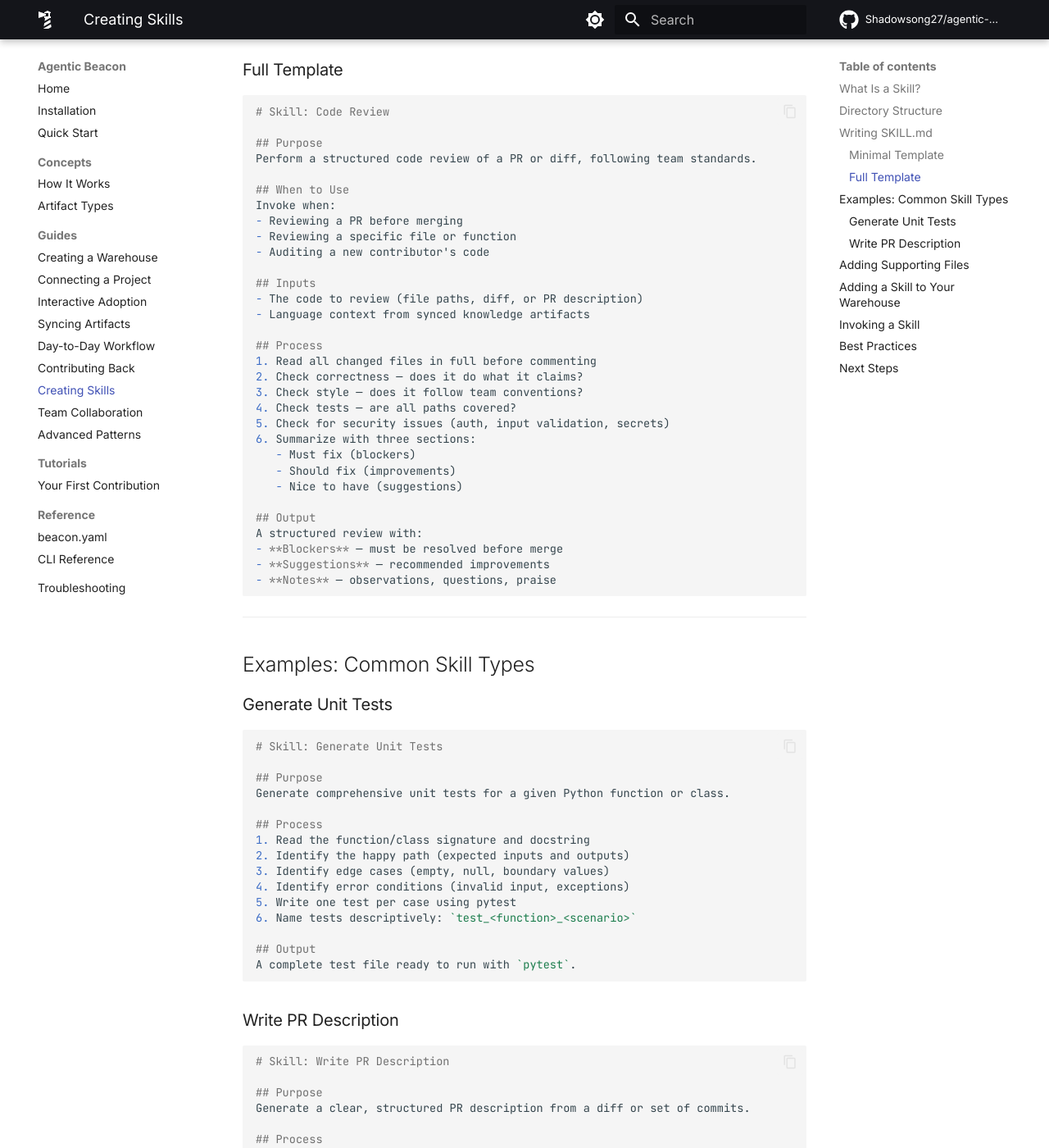
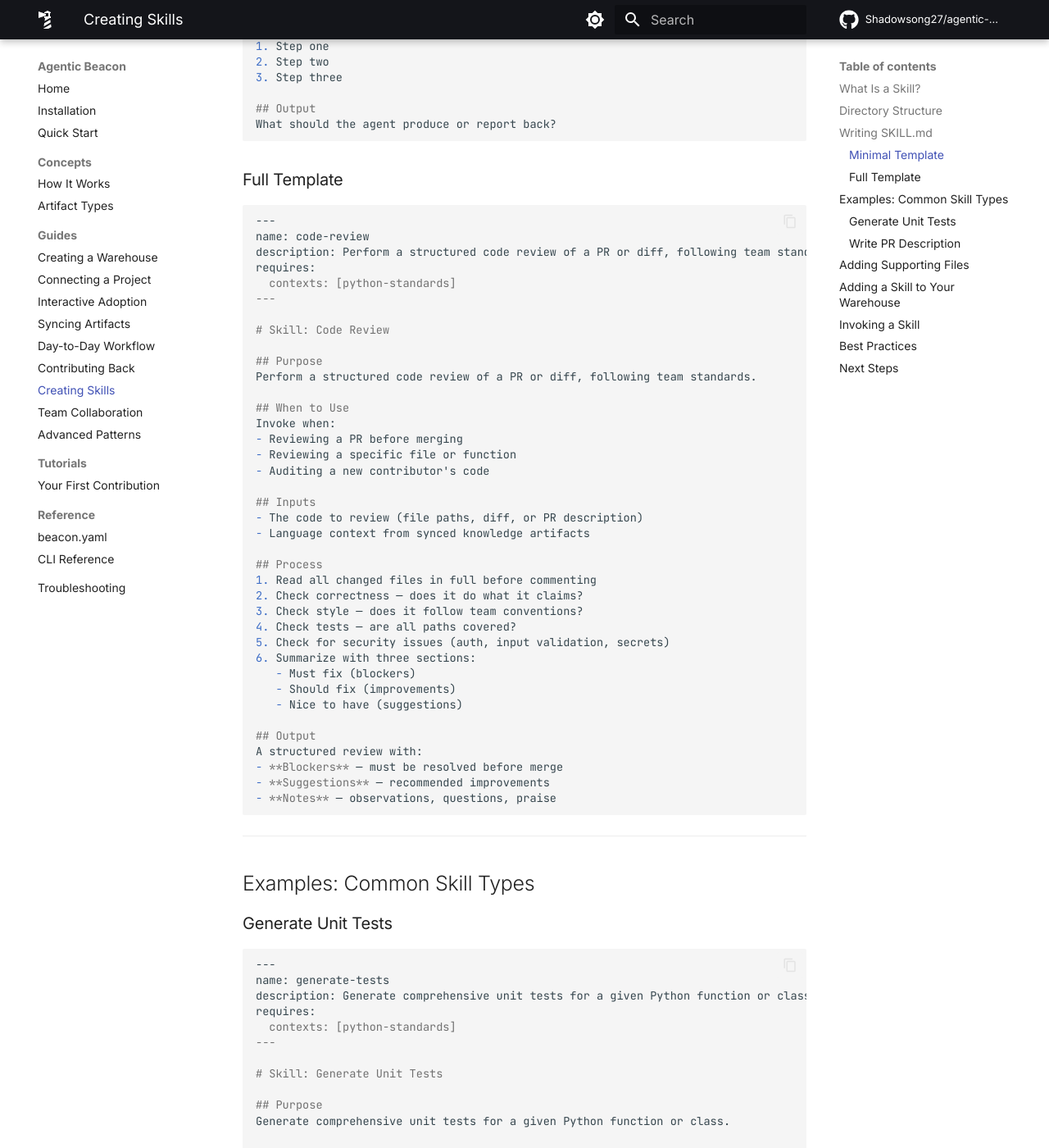
Before and after one commit to Shadowsong27/agentic-beacon, an MkDocs documentation site: the page built from site-docs/guides/creating-skills.md, in a window 1280 px wide and 1400 px high, scrolled down 1409 px. Shown: the whole window at 82% size. Built offline with MkDocs 1.6.1 and Material for MkDocs 9.7.7, drawn with Linux system fonts in a browser that asks for light colours; comment, search, counter and statistics services are not loaded; some of the changed text lies outside the part shown.

Commit message:
docs: add requires: frontmatter to SKILL.md examples in user guides
Every SKILL.md template in site-docs/guides/warehouse-creation.md and
site-docs/guides/creating-skills.md now ships with the documented
`requires:` block. Users copying these templates produce skills that
match the documented authoring contract (transitive dependency
resolution via `abc sync`).

Implements OpenSpec change: fix-docs-skill-examples-add-requires-frontmatter

Co-Authored-By: kimi-for-coding/k2p6 (delegate)

`````diff
--- a/site-docs/guides/creating-skills.md
+++ b/site-docs/guides/creating-skills.md
@@ -38,6 +38,13 @@ artifacts:
 ### Minimal Template
 
 ```markdown
+---
+name: <name>
+description: One sentence description of what this skill does.
+requires:
+  contexts: []
+---
+
 # Skill: <Name>
 
 ## Purpose
@@ -58,6 +65,13 @@ What should the agent produce or report back?
 ### Full Template
 
 ```markdown
+---
+name: code-review
+description: Perform a structured code review of a PR or diff, following team standards.
+requires:
+  contexts: [python-standards]
+---
+
 # Skill: Code Review
 
 ## Purpose
@@ -98,6 +112,13 @@ A structured review with:
 ### Generate Unit Tests
 
 ````markdown
+---
+name: generate-tests
+description: Generate comprehensive unit tests for a given Python function or class.
+requires:
+  contexts: [python-standards]
+---
+
 # Skill: Generate Unit Tests
 
 ## Purpose
@@ -118,6 +139,13 @@ A complete test file ready to run with `pytest`.
 ### Write PR Description
 
 ````markdown
+---
+name: write-pr-description
+description: Generate a clear, structured PR description from a diff or set of commits.
+requires:
+  contexts: []
+---
+
 # Skill: Write PR Description
 
 ## Purpose
@@ -180,6 +208,13 @@ mkdir -p skills/generate-tests
 
 # 2. Write SKILL.md
 cat > skills/generate-tests/SKILL.md << 'EOF'
+---
+name: generate-tests
+description: Generate pytest unit tests for a given function or class.
+requires:
+  contexts: [python-standards]
+---
+
 # Skill: Generate Unit Tests
 
 ## Purpose
`````
Also changed, not shown: openspec/changes/fix-docs-skill-examples-add-requires-frontmatter/tasks.md (+11 -11 lines), site-docs/guides/warehouse-creation.md (+7 -0 lines).
